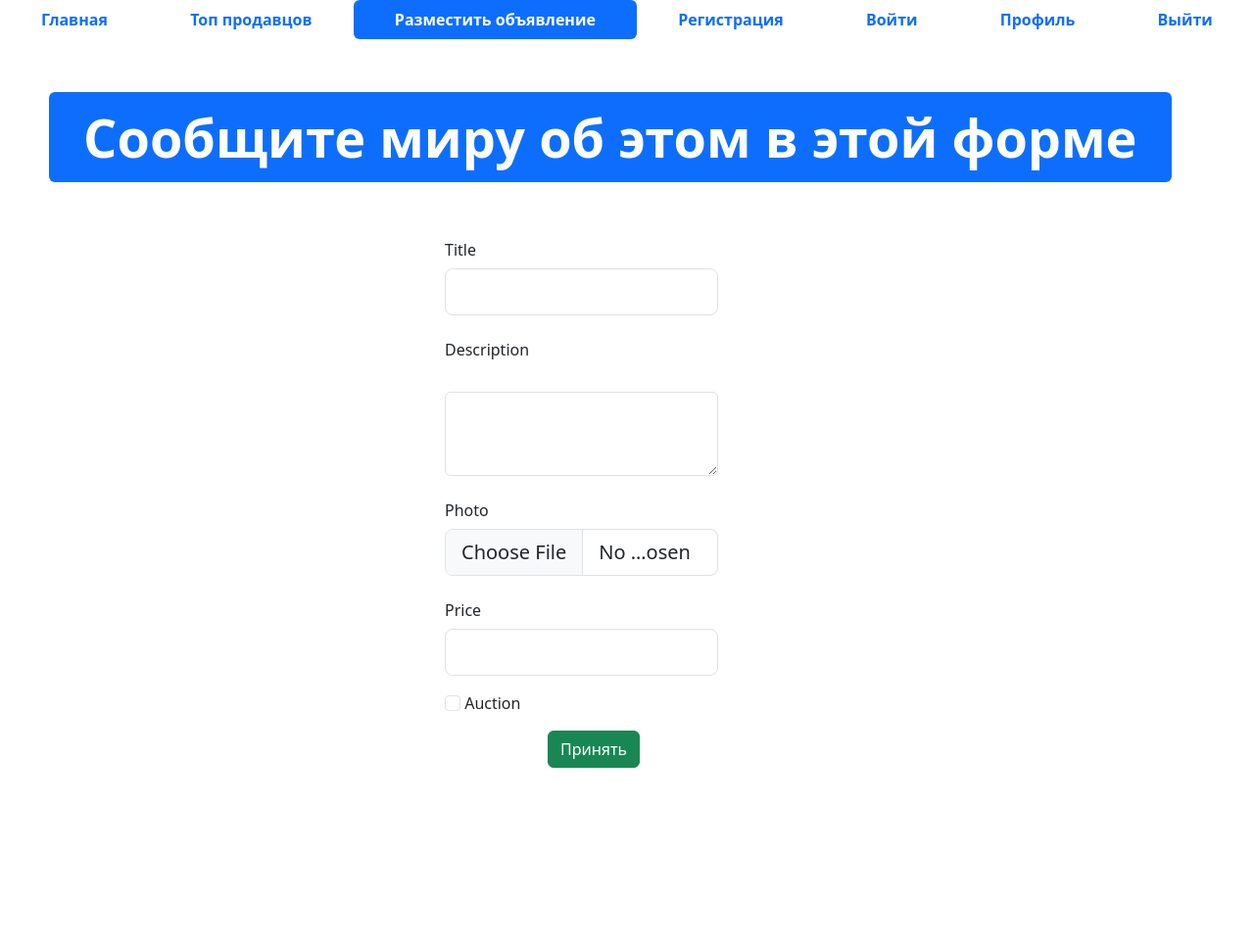
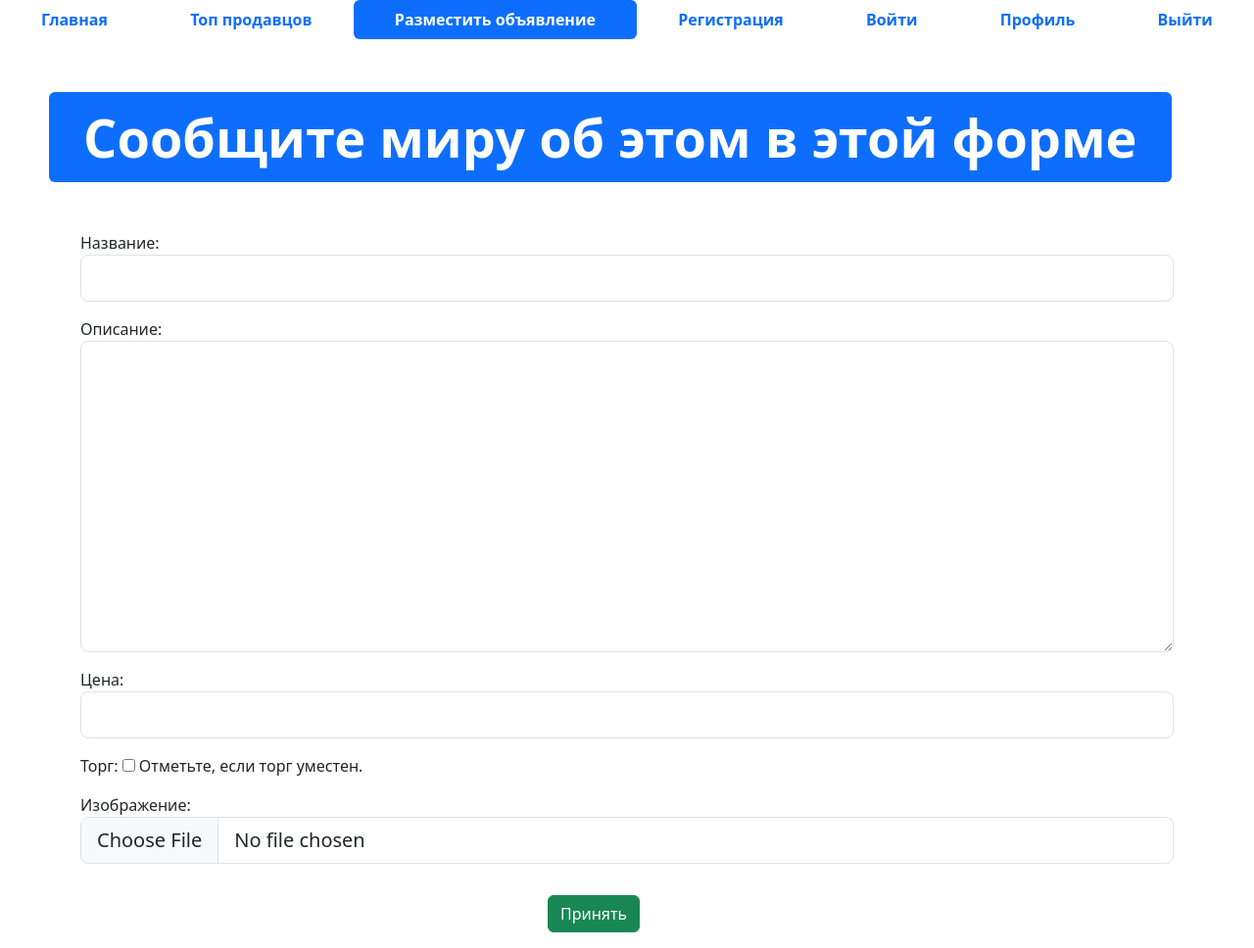
Before and after one commit to soakoabruko/homeworks_of_fourth_module, a Django app: page /advertisment-post/ in a window 1280 px wide. Shown: the whole page at 98% size. Before the commit the page ends 784 px from the top, so only its background shows below. Run offline with Django 4.2, Linux system fonts and the light colour scheme; some libraries are stand-ins or nearby versions.

Commit message:
Домашняя работа десятого занятия.

```diff
--- /dev/null
+++ b/advertisment/app_advertisment/forms.py
@@ -0,0 +1,19 @@
+from django import forms
+from .models import Advertisment
+from django.core.exceptions import ValidationError
+
+class AdvertismentForm( forms.ModelForm ):
+    class Meta:
+        model = Advertisment
+        fields = [ 'title', 'description', 'price', 'auction', 'image' ]
+        widgets = { 'title' : forms.TextInput( attrs = { 'class': 'form-control form-control-lg' } ),
+                                                       'description' : forms.Textarea( attrs = { 'class' : 'form-control form-control-lg' } ),
+                                                        'price' : forms.NumberInput( attrs = { 'class' : 'form-control form-control-lg' } ),
+                                                        'auction' : forms.CheckboxInput( attrs = { 'class': 'format-check-input' } ),
+                                                        'image' : forms.FileInput( attrs = { 'class' : 'form-control form-control-lg' } ) }
+
+    def clean_title( self ):
+        title = self.cleaned_data[ 'title' ]
+        if title.startswith( '?' ):
+            raise ValidationError( 'Заголовок не может начинаться с вопросительного знака.' )
+        return title
--- a/advertisment/app_advertisment/models.py
+++ b/advertisment/app_advertisment/models.py
@@ -15,7 +15,7 @@
     created_at = models.DateTimeField( auto_now_add = True )
     updated_at = models.DateTimeField( auto_now_add = True )
     user = models.ForeignKey( User, verbose_name = 'Пользователь', on_delete = models.CASCADE )
-    image = models.ImageField( 'Изображение', upload_to = 'advertisment/' )
+    image = models.ImageField( 'Изображение', upload_to = 'advertisment/', null = True, blank = True )
 
     class Meta:
         db_table = 'advertisements'
--- a/advertisment/app_advertisment/views.py
+++ b/advertisment/app_advertisment/views.py
@@ -1,16 +1,29 @@
-from django.shortcuts import render
+from django.shortcuts import render, redirect
 from .models import Advertisment
+from .forms import AdvertismentForm
+from django.urls import reverse
 
 def index( request ):
     advertisments = Advertisment.objects.all( )
-    context = { 'advertisments': advertisments }
+    context = { 'advertisments' : advertisments }
     return render( request, 'index.html', context )
 
 def top_sellers( request ):
     return render( request, 'top-sellers.html' )
 
 def advertisment_post( request ):
-    return render( request, 'advertisment-post.html' )
+    if request.method == 'POST':
+        form = AdvertismentForm( request.POST, request.FILES )
+        if form.is_valid( ):
+            advertisment = Advertisment( **form.cleaned_data )
+            advertisment.user = request.user
+            advertisment.save( )
+            url = reverse( 'main_page' )
+            return redirect( url )
+    else:
+        form = AdvertismentForm( )
+    context = { 'form' : form }
+    return render( request, 'advertisment-post.html', context )
 
 def register( request ):
     return render( request, 'register.html' )
--- a/advertisment/templates/advertisment-post.html
+++ b/advertisment/templates/advertisment-post.html
@@ -1,46 +1,38 @@
-<!DOCTYPE html>
-<html lang="en">
+{% extends 'base.html' %}
+{% load static %}
 
-<head>
-  <meta charset="UTF-8">
-  <meta http-equiv="X-UA-Compatible" content="IE=edge">
-  <meta name="viewport" content="width=device-width, initial-scale=1.0">
-  <link rel="shortcut icon" href="img/favicon.ico" type="image/x-icon">
-  <link href="css/bootstrap.min.css" rel="stylesheet">
-  <link rel="stylesheet" href="css/fontello.css">
-  <title>Advertisement-post</title>
-</head>
+{% block title %}
+Разместить объявление
+{% endblock %}
 
-<body>
-
-
+{% block content %}
   <ul class="nav nav-pills sticky-top bg-white nav-fill">
     <li class="nav-item">
-      <a class="nav-link" href="index.html">
+      <a class="nav-link" href="{% url 'main_page' %}">
         <span style="font-weight: bold;">Главная</span>
       </a>
     </li>
     <li class="nav-item">
-      <a class="nav-link" href="top-sellers.html"><span style="font-weight: bold;">Топ продавцов</span>
+      <a class="nav-link" href="{% url 'top_sellers' %}"><span style="font-weight: bold;">Топ продавцов</span>
       </a>
     </li>
     <li class="nav-item">
-      <a class="nav-link active" aria-current="page" href="advertisement-post.html">
+      <a class="nav-link active" aria-current="page" href="{% url 'advertisment_post' %}">
         <span style="font-weight: bold;">Разместить объявление</span>
       </a>
     </li>
     <li class="nav-item">
-      <a class="nav-link" href="register.html">
+      <a class="nav-link" href="{% url 'register' %}">
         <span style="font-weight: bold;">Регистрация</span>
       </a>
     </li>
     <li class="nav-item">
-      <a class="nav-link" href="login.html">
+      <a class="nav-link" href="{% url 'login' %}">
         <span style="font-weight: bold;">Войти</span>
       </a>
     </li>
     <li class="nav-item">
-      <a class="nav-link" href="profile.html">
+      <a class="nav-link" href="{% url 'profile' %}">
         <span style="font-weight: bold;">Профиль</span>
       </a>
     </li>
@@ -58,46 +50,10 @@
     </div>
   </div>
   <div class="container">
-    <form method="post">
+    <form method="post" enctype="multipart/form-data" > {% csrf_token %}
       <div class="row mb-3">
         <div class="col">
-          <label class="col-sm-4 col-form-label offset-4">Title</label>
-          <div class="col-sm-4 offset-4 w-25">
-            <input type="text" class="form-control form-control-lg">
-          </div>
-        </div>
-      </div>
-      <div class="row mb-3">
-        <div class="col">
-          <label class="col-sm-4 col-form-label offset-4">Description</label>
-          <div class="col-sm-4 offset-4 w-25">
-              <label for="" class="form-label"></label>
-              <textarea class="form-control" name="" id="" rows="3"></textarea>
-          </div>
-        </div>
-      </div>
-      <div class="row mb-3">
-        <div class="col">
-          <label class="col-sm-4 col-form-label offset-4">Photo</label>
-          <div class="col-sm-4 offset-4 w-25">
-            <input type="file" class="form-control form-control-lg">
-          </div>
-        </div>
-      </div>
-      <div class="row mb-3">
-        <div class="col">
-          <label class="col-sm-4 col-form-label offset-4">Price</label>
-          <div class="col-sm-4 offset-4 w-25">
-            <input type="text" class="form-control form-control-lg">
-          </div>
-        </div>
-      </div>
-      <div class="row mb-3">
-        <div class="col">
-          <div class="offset-4 w-25">
-            <input type="checkbox" class="form-check-input">
-            <label class="form-check-label">Auction</label>
-          </div>
+          {{ form.as_p }}
         </div>
       </div>
       <div class="row mb-3 offset-sm-5">
@@ -107,6 +63,4 @@
       </div>
     </form>
   </div>
-  <script src="js/bootstrap.bundle.min.js"></script>
-</body>
-</html>
+  {% endblock %}
--- a/advertisment/templates/index.html
+++ b/advertisment/templates/index.html
@@ -104,7 +104,7 @@
             {% if adv.image %}
             {{ adv.image.url }}
             {% else %}
-            {{ 'static/img/picture.png' }}
+            {% static 'img/picture.png' %}
             {% endif %}"
             class="img-fluid rounded-start" alt="Card title">
           </a>
```
Also changed, not shown: advertisment/app_advertisment/migrations/0005_alter_advertisment_image.py (added), advertisment/db.sqlite3, advertisment/media/advertisment/image_6x50JXI.jpg (added), advertisment/media/advertisment/image_77NGPOH.jpg (added), advertisment/media/advertisment/image_ymTkfk1.jpg (added).
